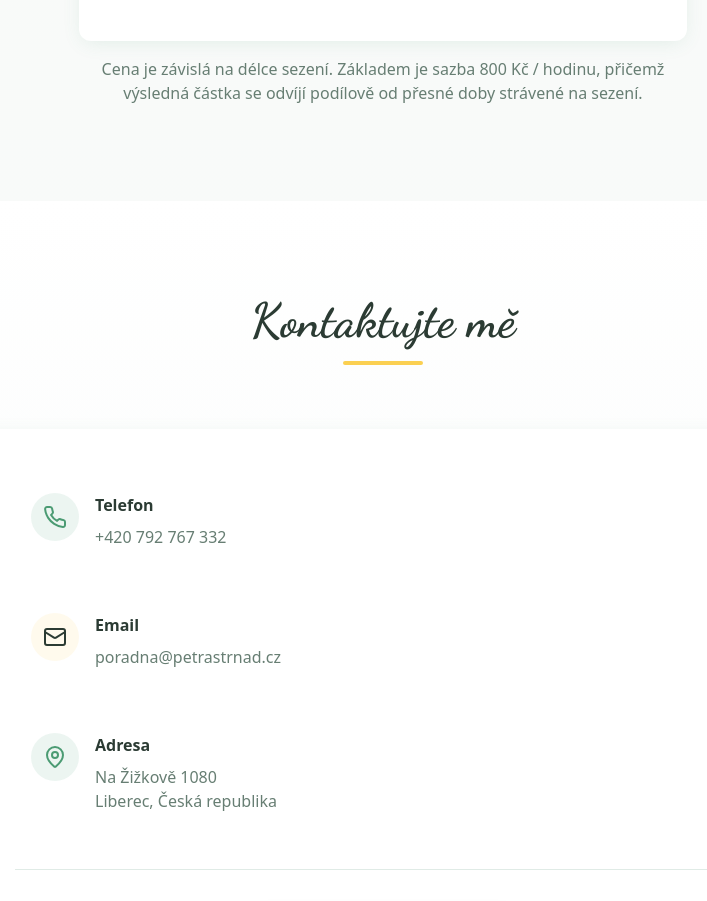
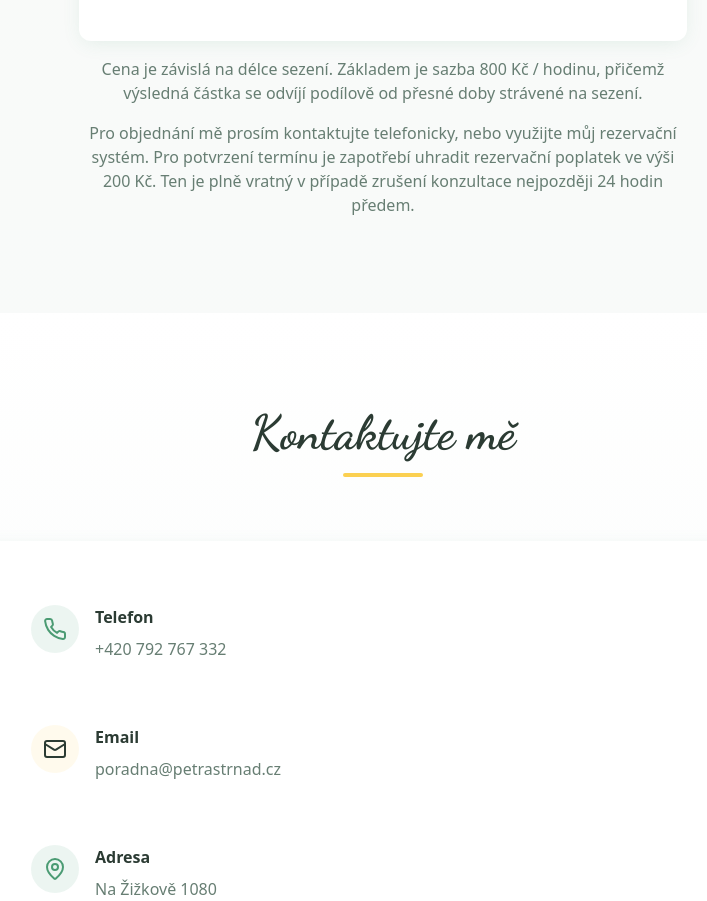
Before and after one commit to petrastrnadova2-wq/build-my-site-now-346, a React (Vite) app: page / in a window 1280 px wide. Shown: the part 4060-4961 px from the top of the page, without its empty margins (257-964 px from the left). Built offline with nearby package versions, Linux system fonts and the light colour scheme; the HTML template or start-up script is replaced by a standard one.

Commit message:
Updated pricing text with booking details
Co-authored-by: petrastrnadova2-wq <256982744+petrastrnadova2-wq@users.noreply.github.com>

```diff
--- a/src/pages/Index.tsx
+++ b/src/pages/Index.tsx
@@ -202,6 +202,10 @@ const Index = () => {
           <p className="text-center text-muted-foreground mt-4 text-base">
             Cena je závislá na délce sezení. Základem je sazba 800 Kč / hodinu, přičemž výsledná částka se odvíjí podílově od přesné doby strávené na sezení.
           </p>
+
+          <p className="text-center text-muted-foreground mt-4 text-base">
+            Pro objednání mě prosím kontaktujte telefonicky, nebo využijte můj rezervační systém. Pro potvrzení termínu je zapotřebí uhradit rezervační poplatek ve výši 200 Kč. Ten je plně vratný v případě zrušení konzultace nejpozději 24 hodin předem.
+          </p>
         </div>
       </section>
 
```
